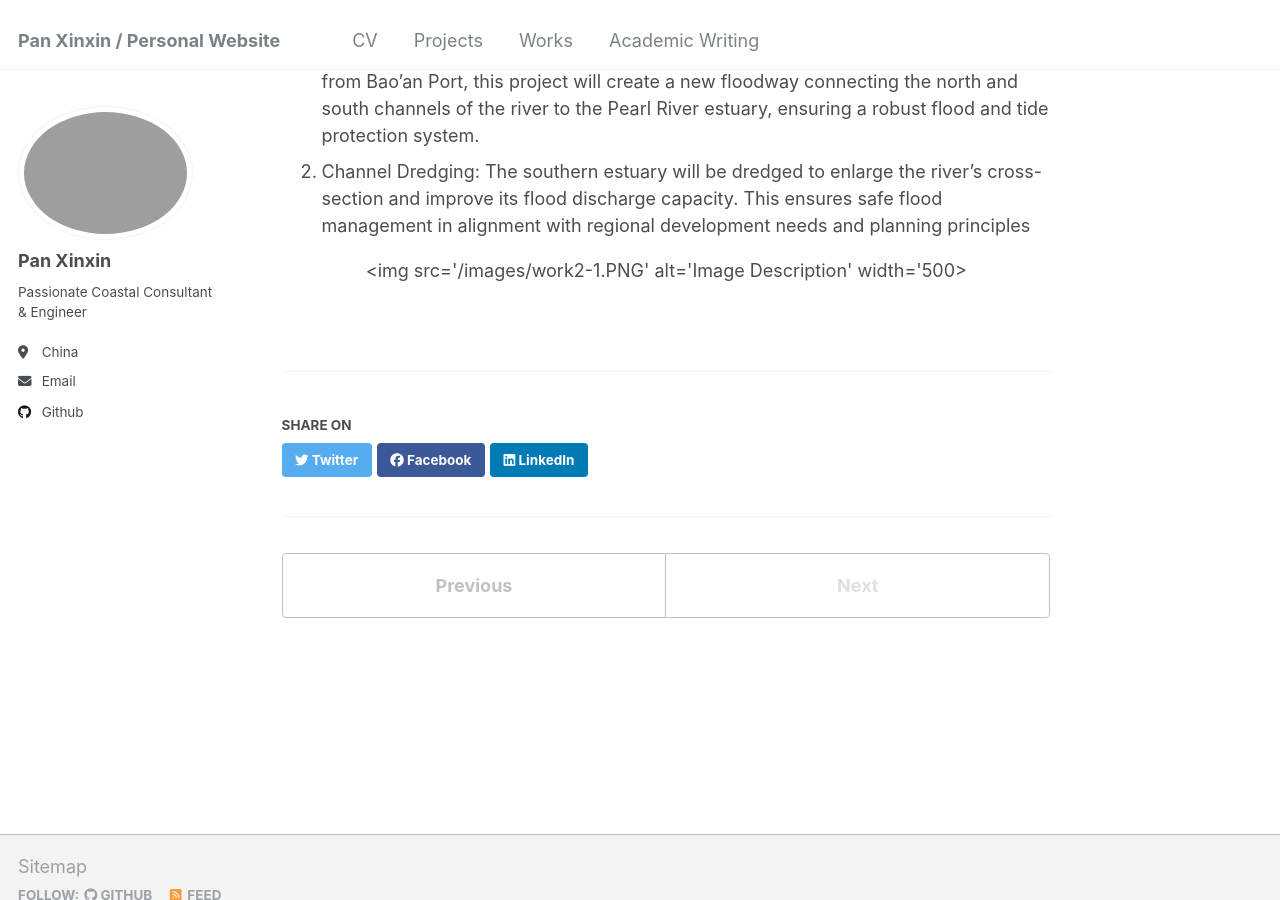
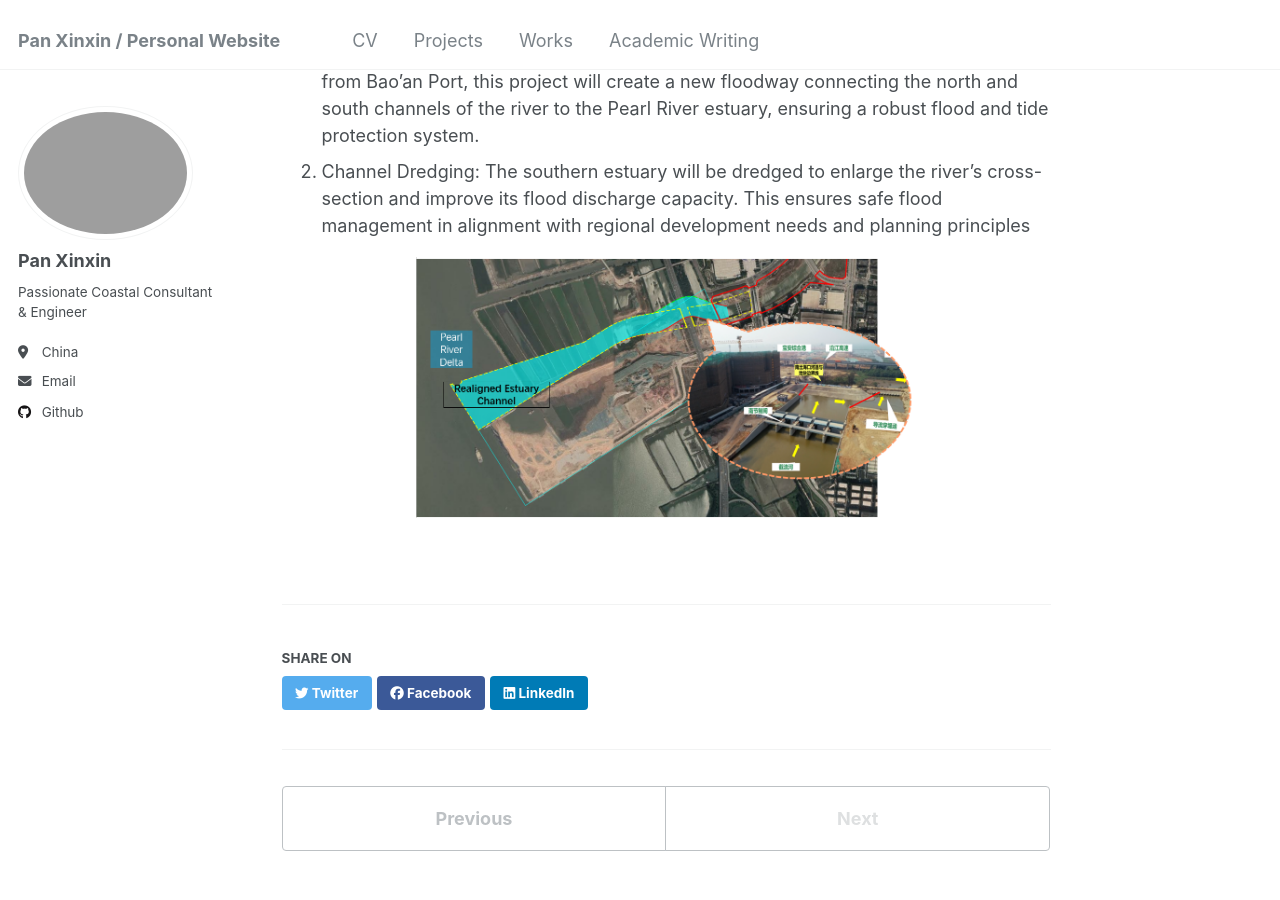
Before and after one commit to kingdaxing/kingdaxing.github.io, a Jekyll site: the page built from _teaching/2015-spring-teaching-2.md, in a window 1280 px wide and 900 px high, scrolled down 473 px. Built offline with Jekyll 4.4.1, drawn with Linux system fonts in a browser that asks for light colours.

Commit message:
Update 2015-spring-teaching-2.md

```diff
--- a/_teaching/2015-spring-teaching-2.md
+++ b/_teaching/2015-spring-teaching-2.md
@@ -17,5 +17,5 @@ This project involves the realignment of the estuary channel for the Dakanggang
 1. Flood and Tide Protection: To address flood discharge issues caused by obstructions from Bao'an Port, this project will create a new floodway connecting the north and south channels of the river to the Pearl River estuary, ensuring a robust flood and tide protection system.
 2. Channel Dredging: The southern estuary will be dredged to enlarge the river's cross-section and improve its flood discharge capacity. This ensures safe flood management in alignment with regional development needs and planning principles <br/>
 <p align="center">
-  <img src='/images/work2-1.PNG' alt='Image Description' width='500>
+  <img src='/images/work2-1.PNG' alt='Image Description' width='500'>
 </p>
```
